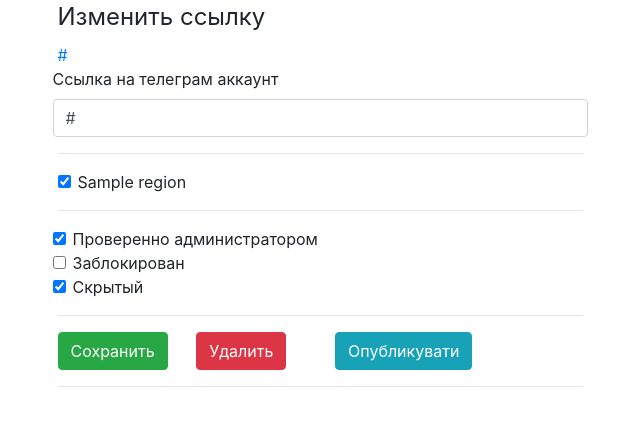
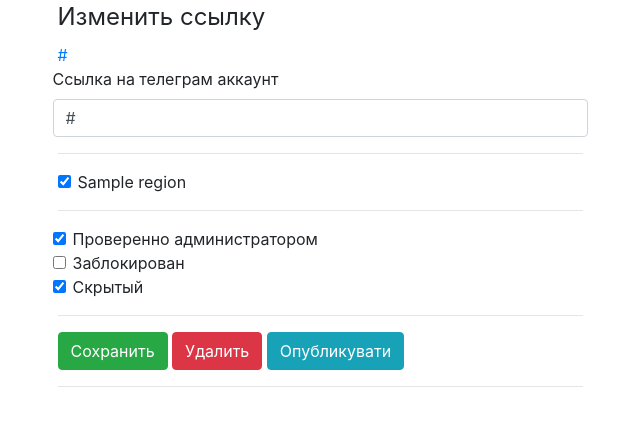
Before and after one commit to vnyabzya/AdminPanelStopDrugsBot, a Flask app: page /edit_link/1 in a window 1280 px wide. Shown: the part 57-487 px from the top of the page, without its empty margins (320-960 px from the left). Run offline with Flask 2, Linux system fonts and the light colour scheme; a user stored in the database is signed in; tables that the repository leaves empty hold one stand-in row (values such as "Sample post"); some libraries are stand-ins or nearby versions.

Commit message:
Исправил кнопку

```diff
--- a/templates/edit_profile.html
+++ b/templates/edit_profile.html
@@ -45,13 +45,11 @@
                         {{ form.hide.label(class="form-check-label") }}
                     </div>
                 </div>
-            <hr>
-            <div class="row">
-                <div class="col-3">{{ form.submit(class_="btn btn-success") }}</div>
-                <div class="col-3"><a href="{{ url_for('delete', telegram_id=telegram_shop.id) }}" class="btn btn-danger">Удалить</a></div>
-                <div class="col-3"><a href="{{ url_for('publish', telegram_id=telegram_shop.id) }}" class="btn btn-info">Опубликувати</a></div>
-            </div>
-            <hr class="my-3">
+                <hr>
+                {{ form.submit(class_="btn btn-success") }}
+                <a href="{{ url_for('delete', telegram_id=telegram_shop.id) }}" class="btn btn-danger">Удалить</a>
+                <a href="{{ url_for('publish', telegram_id=telegram_shop.id) }}" class="btn btn-info">Опубликувати</a>
+                <hr class="my-3">
             </form>
         </div>
     </div>
```
